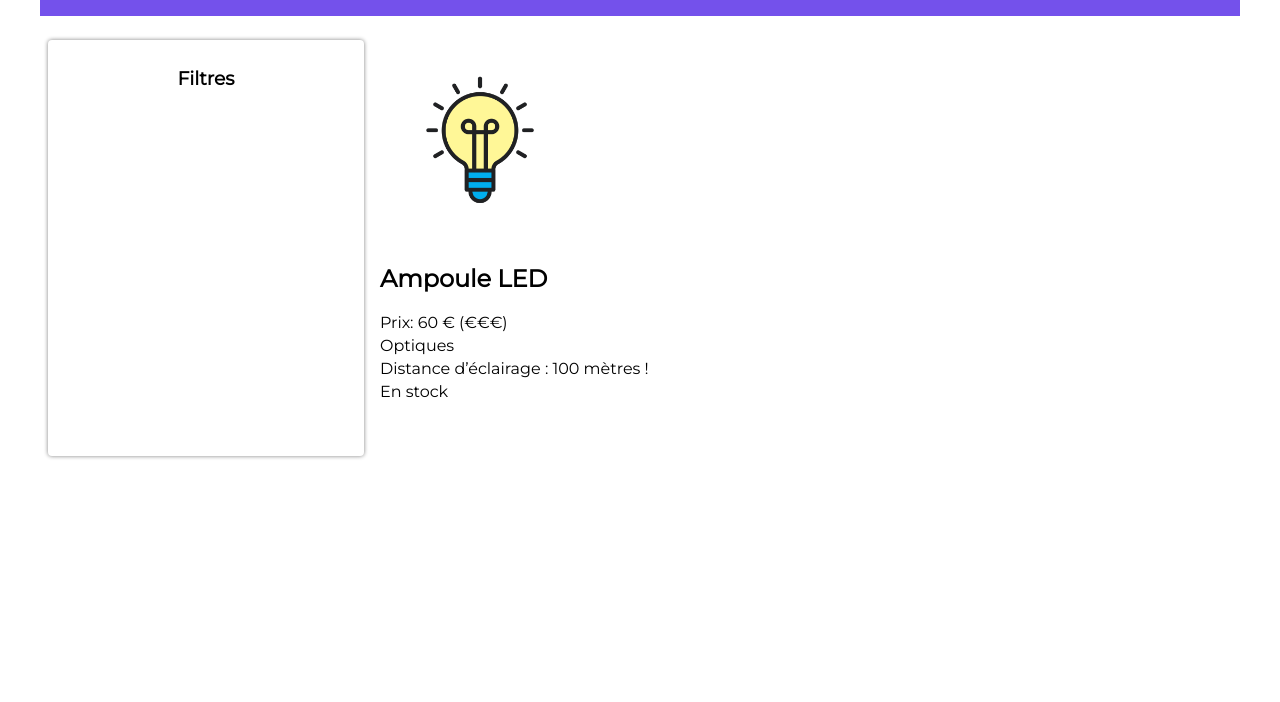
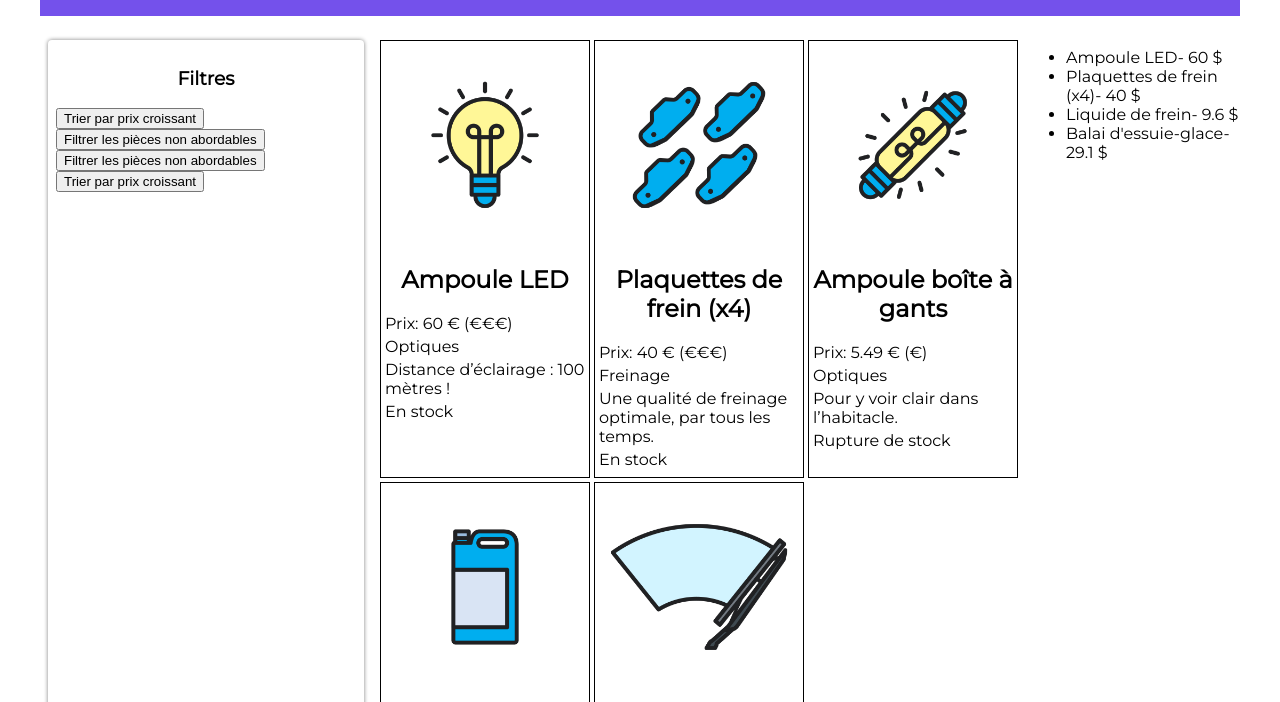
Before and after one commit to hermezdelay/javascript_vehicules, a website: page index.html in a window 1280 px wide. Shown: the part 98-800 px from the top of the page. Drawn offline with Linux system fonts and the light colour scheme.

Commit message:
ajout quelquonque

```diff
--- a/index.html
+++ b/index.html
@@ -15,11 +15,22 @@
 			<!-- Menu de recherche -->
 			<section class="filtres">
 				<h3>Filtres</h3>
+				<button class="btn-trier">Trier par prix croissant</button>
+				<br>
+				<button class="btn-filtrer">Filtrer les pièces non abordables</button>
+				<br>
+				<button class="btn-filtrer-description">Filtrer les pièces non abordables</button>
+				<button class="btn-trier-decroissant">Trier par prix croissant</button>
 			</section>
 
 			<!-- Fiches produits -->
 			<section class="fiches">
 			</section>
+
+			<!-- Menu de recherche -->
+			<section class="affichage">
+				<div class="afficher"></div>
+			</section>
 		</main>
 	</body>
 </html>
--- a/pieces.js
+++ b/pieces.js
@@ -2,7 +2,15 @@
 const reponse = await fetch("pieces-autos.json");
 const pieces = await reponse.json();
 
-const article = pieces[0];
+
+for (let i = 0; i < pieces.length; i++) {
+
+    const article = pieces[i];
+    // Récupération de l'élément du DOM qui accueillera les fiches
+    const sectionFiches = document.querySelector(".fiches");
+    // Création d’une balise dédiée à une pièce automobile
+    const pieceElement = document.createElement("article");
+    // Création des balises
     const imageElement = document.createElement("img");
     imageElement.src = article.image;
     const nomElement = document.createElement("h2");
@@ -11,20 +19,90 @@ const prixElement = document.createElement("p");
     prixElement.innerText = `Prix: ${article.prix} € (${article.prix < 35 ? "€" : "€€€"})`;
     const categorieElement = document.createElement("p");
     categorieElement.innerText = article.categorie ?? "(aucune catégorie)";
-
-//Création des élements pour l'exercice
     const descriptionElement = document.createElement("p");
     descriptionElement.innerText = article.description ?? "Pas de description pour le moment.";
     const stockElement = document.createElement("p");
     stockElement.innerText = article.disponibilite ? "En stock" : "Rupture de stock";
 
+    // On rattache la balise article a la section Fiches
+    sectionFiches.appendChild(pieceElement);
+    // On rattache l’image à pieceElement (la balise article)
+    pieceElement.appendChild(imageElement);
+    pieceElement.appendChild(nomElement);
+    pieceElement.appendChild(prixElement);
+    pieceElement.appendChild(categorieElement);
+    //Ajout des éléments au DOM pour l'exercice
+    pieceElement.appendChild(descriptionElement);
+    pieceElement.appendChild(stockElement);
+
+ }
+
+// pour trier les articles selon leurs prix
+ const boutonTrier = document.querySelector(".btn-trier");
+ boutonTrier.addEventListener("click", function () {
+    const piecesOrdonnee = Array.from(pieces);
+    piecesOrdonnee.sort(function (a, b) {
+         return a.prix - b.prix;
+     });
+     console.log(piecesOrdonnee);
+ });
+
+ // pour appliquer un filtre sur les articles
+ const boutonFiltrer = document.querySelector(".btn-filtrer");
+boutonFiltrer.addEventListener("click", function () {
+    // ...
+    const piecesFiltrees = pieces.filter(function (piece) {
+        return piece.prix <= 35;
+    });
+
+    console.log(piecesFiltrees);
+});
+
+//pour appliquer un filtre des produits qui ont seulement une description
+const bouttonFiltreDescription = document.querySelector(".btn-filtrer-description");
+bouttonFiltreDescription.addEventListener("click", function(){
+    const piecesFilter = pieces.filter(function(piece){
+        if( piece.description){
+            alert(piece.description)
+            return piece.description
+        }
+    });
+    console.log(piecesFilter)
+})
+
+// pour trier les articles selon leurs prix dans un ordre décroissant
+const boutonTrierDecroissant = document.querySelector(".btn-trier-decroissant");
+boutonTrierDecroissant.addEventListener("click", function () {
+   const piecesOrdonnee = Array.from(pieces);
+   piecesOrdonnee.sort(function (a, b) {
+        return b.prix - a.prix;
+    });
+    console.log(piecesOrdonnee);
+});
 
 
-const sectionFiches = document.querySelector(".fiches");
-sectionFiches.appendChild(imageElement);
-sectionFiches.appendChild(nomElement);
-sectionFiches.appendChild(prixElement);
-sectionFiches.appendChild(categorieElement);
-//Ajout des éléments au DOM pour l'exercice
-sectionFiches.appendChild(descriptionElement);
-sectionFiches.appendChild(stockElement);
+ // pour afficher la liste des produits dont on a besoin
+ const afficher = document.querySelector(".afficher");
+ //
+    // ...
+const piecesFiltrees = pieces.map(piece => piece.nom);
+const piecesFiltreesprix = pieces.map(piece => piece.prix);
+
+for(let i = pieces.length -1 ; i>= 0; i--){
+    if( pieces[i].disponibilite === false) {
+        piecesFiltrees.splice(i,1);
+        piecesFiltreesprix.splice(i,1);
+    }
+}
+const baliseul = document.createElement("ul");
+
+for (let index = 0; index < piecesFiltrees.length; index++) {
+    const article = pieces[index];
+    const element = document.createElement("li");
+    element.innerText = piecesFiltrees[index]+ `- ${piecesFiltreesprix[index]} $`;
+
+    baliseul.appendChild(element)
+
+}
+
+afficher.appendChild(baliseul)
--- a/styles.css
+++ b/styles.css
@@ -45,11 +45,24 @@ main {
 .fiches {
 	flex: 1;
 	margin: 8px;
+	display: grid;
+	grid-template-columns: repeat(3, 1fr);
+	gap: 4px;
 }
-.fiches img {
+.fiches article {
+	border: 1px solid black;
+	padding: 4px;
+}
+.fiches article img {
+	display: block;
+	margin-left: auto;
+	margin-right: auto;
 	max-width: 200px;
 }
-.fiches p {
+.fiches article p {
 	margin-top: 4px;
 	margin-bottom: 4px;
 }
+.fiches article h2 {
+	text-align: center;
+}
```
Lines whose indentation alone changed are shown as unchanged.
